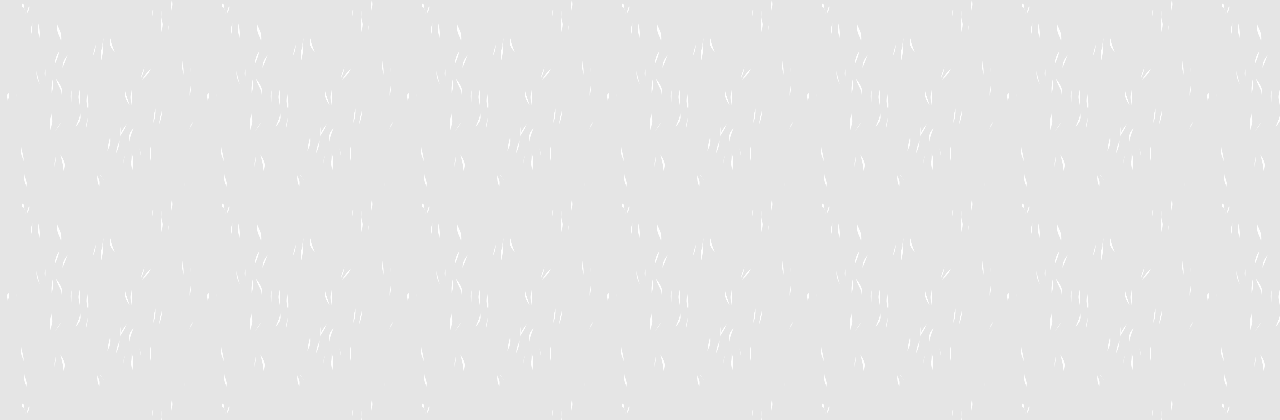
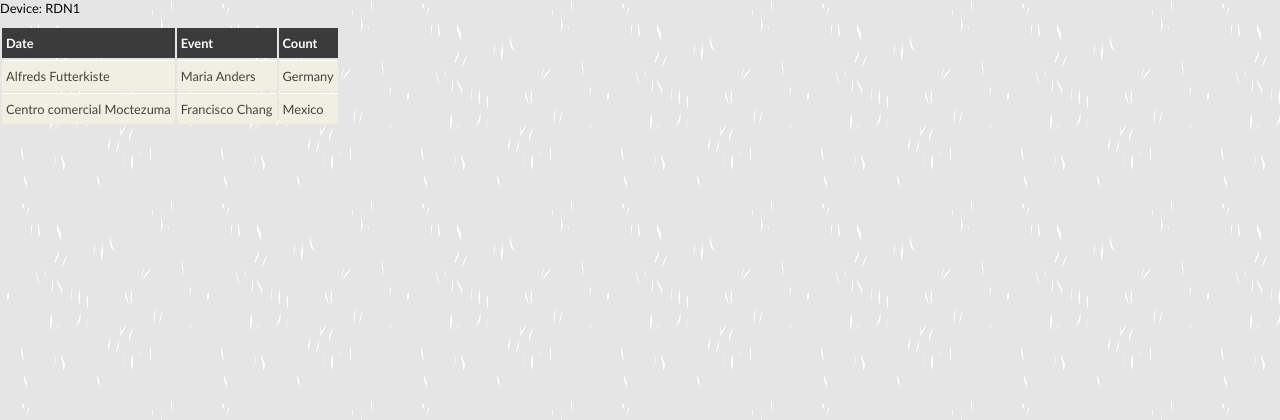
Before and after one commit to srijonmandal1/RODAN, a Flask app: page / in a window 1280 px wide. Shown: the part 202-622 px from the top of the page. Run offline with Flask 2, Linux system fonts and the light colour scheme; data that the repository does not hold is empty; some libraries are stand-ins or nearby versions.

Commit message:
updating all branches

```diff
--- a/app.py
+++ b/app.py
@@ -1,12 +1,17 @@
 import os
 import time
 import datetime
+from datetime import date
 
 from flask import *
 from flask_pymongo import PyMongo
 from dotenv import load_dotenv
+from geopy.geocoders import Nominatim
 
 from pluralize import pluralize
+
+
+geolocator = Nominatim(user_agent="RODAN")
 
 if "DYNO" not in os.environ:
     load_dotenv()
@@ -18,19 +23,20 @@
     .replace("<password>", os.environ["PASSWORD"])
 )
 
-
 mongo = PyMongo(app)
 
 
 @app.route("/")
 def home():
-    return render_template("home.html")
+    agg_result = mongo.db.events.aggregate(
+    [{ "$group" : {"_id" : "$date"}}
+    ])
+    return render_template("home.html", agg_result=agg_result)
 
 
 @app.route("/examples")
 def examples():
     return render_template("examples.html")
-
 
 @app.route("/logs")
 def logs():
@@ -51,19 +57,21 @@
 def add_events():
     event = request.json
     if (
-        "event" in event
+        "device-id" in event
+        and "event" in event
         and "count" in event
         and "latitude" in event
         and "longitude" in event
-        and "device-id" in event
     ):
         event = {
+            "device-id": event["device-id"],
             "event": event["event"],
             "count": event["count"],
             "latitude": event["latitude"],
             "longitude": event["longitude"],
-            "device-id": event["device-id"],
             "time": time.time(),
+            "date": str(date.today()),
+            "city": reverse_geocode(event["latitude"], event["longitude"], raw=True)[2]
         }
     else:
         return {
@@ -90,10 +98,22 @@
 def format_date():
     return dict(
         format_date=lambda time: datetime.datetime.fromtimestamp(time).strftime(
-            "%-I:%-M %m/%d/%Y"
+            "%-I:%M %-m/%d/%Y"
         )
     )
 
 
+def reverse_geocode(latitude, longitude, raw=False):
+    address = geolocator.reverse(f"{latitude}, {longitude}").address.split(", ")
+    if raw:
+        return address
+    return f"{address[2]}, {address[4]} {address[5]}"
+
+
+@app.context_processor
+def reverse_geocode_jinja_func():
+    return dict(reverse_geocode=reverse_geocode)
+
+
 if __name__ == "__main__":
     app.run(debug=True)
--- a/templates/home.html
+++ b/templates/home.html
@@ -30,6 +30,24 @@
         </ul>
       </div>
     </div>
+    <h>Device: RDN1</h>
+    <table>
+      <tr>
+        <th>Date</th>
+        <th>Event</th>
+        <th>Count</th>
+      </tr>
+      <tr>
+        <td>Alfreds Futterkiste</td>
+        <td>Maria Anders</td>
+        <td>Germany</td>
+      </tr>
+      <tr>
+        <td>Centro comercial Moctezuma</td>
+        <td>Francisco Chang</td>
+        <td>Mexico</td>
+      </tr>
+    </table>
   </div>
 </body>
 </html>
--- a/templates/logs.html
+++ b/templates/logs.html
@@ -35,9 +35,9 @@
         <p>This is to view all the logs. You can filter the logs down using the filters. Switch to the aggregation tab for a view of the aggregated data.</p>
         {% for event in events %}
             {% if event["count"] > 1 %}
-                <p>{{ event["count"] }} {{ pluralize(event["event"]) }} were detected at {{ format_date(event["time"]) }} in </p>
+                <p>{{ event["count"] }} {{ pluralize(event["event"]) }} were detected at {{ format_date(event["time"]) }} in {{ reverse_geocode(event["latitude"], event["longitude"]) }}</p>
             {% else %}
-                <p>{{ event["count"] }} {{ event["event"] }}</p>
+                <p>{{ event["count"] }} {{ event["event"] }} were detected at {{ format_date(event["time"]) }} in {{ reverse_geocode(event["latitude"], event["longitude"]) }}</p>
             {% endif %}
         {% endfor %}
       </div>
```
Also changed, not shown: add_event.py (+10 -4 lines), testing_agg.py (added, +28 -0 lines).
